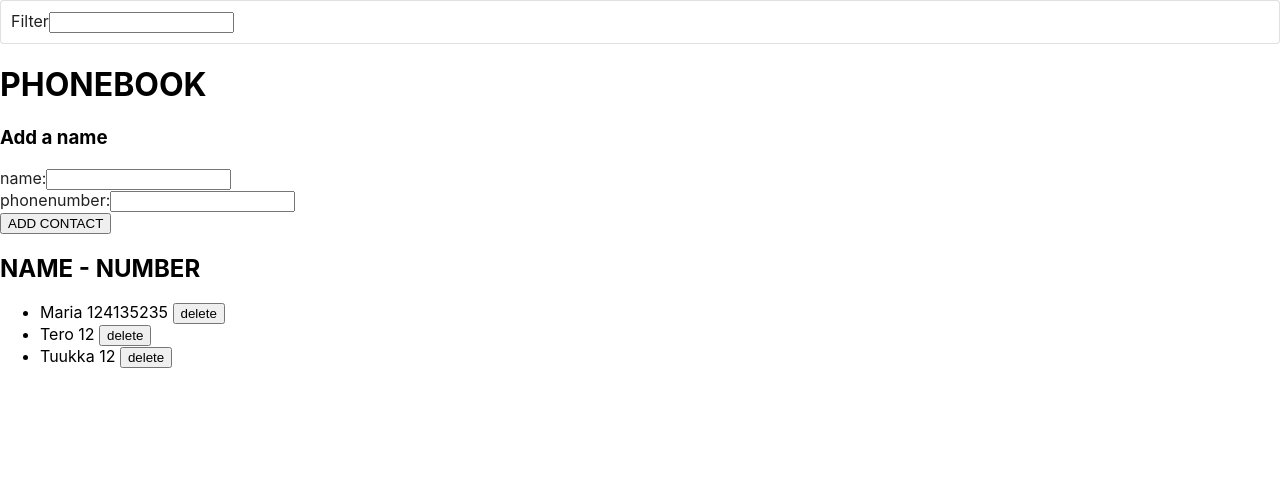
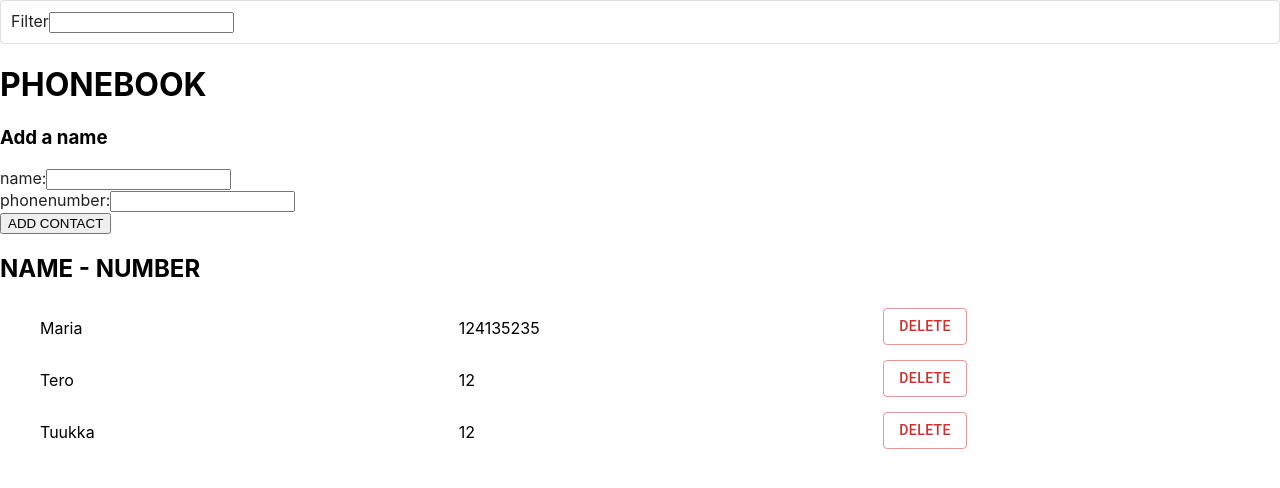
Before and after one commit to TanjaVar/full_stack_mooc_2021, a React (Create React App) app in the folder osa2/puhelinluettelo/: page / in a window 1280 px wide. Shown: the top 488 px of the page. Built offline with nearby package versions, Linux system fonts and the light colour scheme; data requests are answered from the project's data file.

Commit message:
Add Material ui components

```diff
--- a/osa2/puhelinluettelo/src/components/ListGenerator.js
+++ b/osa2/puhelinluettelo/src/components/ListGenerator.js
@@ -1,10 +1,25 @@
 import React from 'react';
+import Card from '@mui/material/Card'
+import Box from '@mui/material/Box';
+import Grid from '@mui/material/Grid';
+import Button from '@mui/material/Button';
 
 const ListGenerator = ({ person, deletePersonFromPhonebook }) => {
     return (
-        <li>
-            {person.name} {person.phonenum} <button onClick={deletePersonFromPhonebook}>delete</button>
-        </li>
+        <>
+            <Grid container spacing={2} variant="outlined">
+                <Grid item xs={4}>
+                    <p class="phonebookitem">{person.name}</p>
+                </Grid>
+                <Grid item xs={4}>
+                    <p class="phonebookitem">{person.phonenum}</p>
+                </Grid>
+                <Grid item xs={4}>
+                    <Button onClick={deletePersonFromPhonebook} variant="outlined" color="error" sx={{margin: "6px"}}>delete</Button>
+                    {/* <button class="delete" onClick={deletePersonFromPhonebook}>delete</button>*/}
+                </Grid>
+            </Grid>
+        </>
     )
 }
 
```
